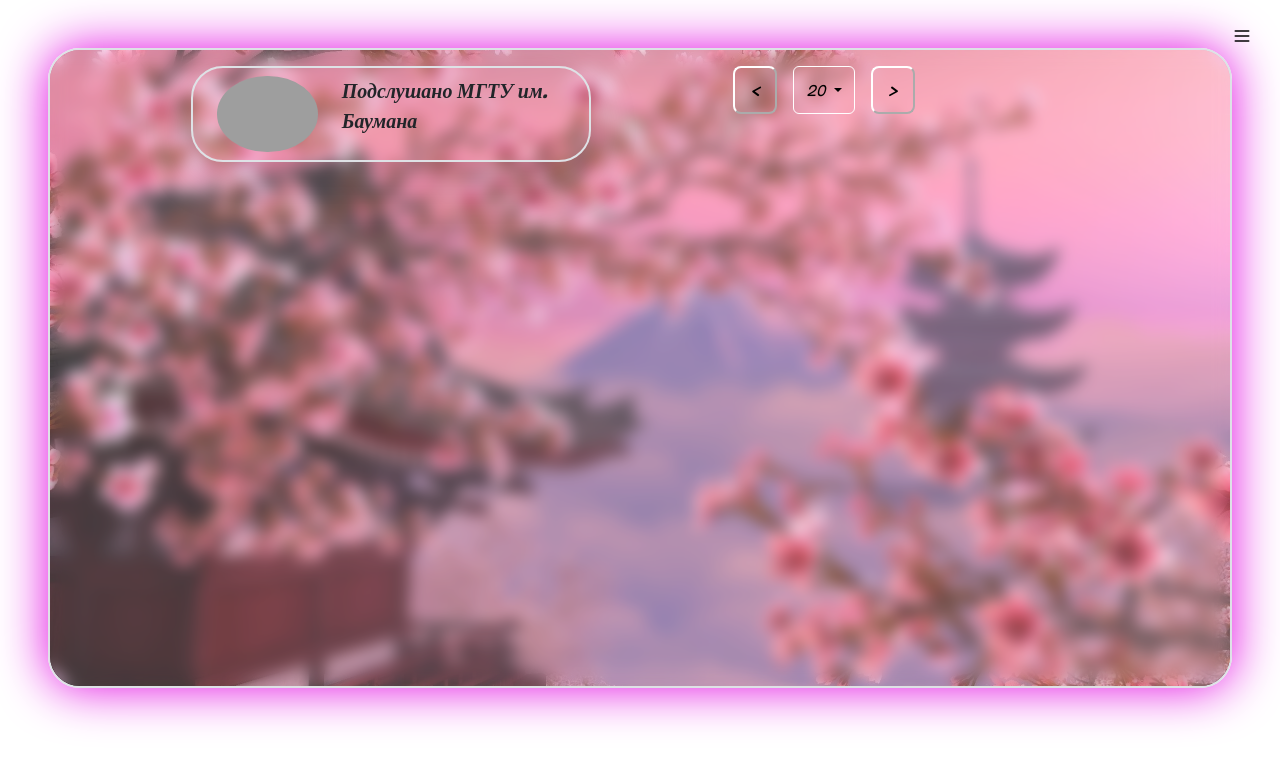
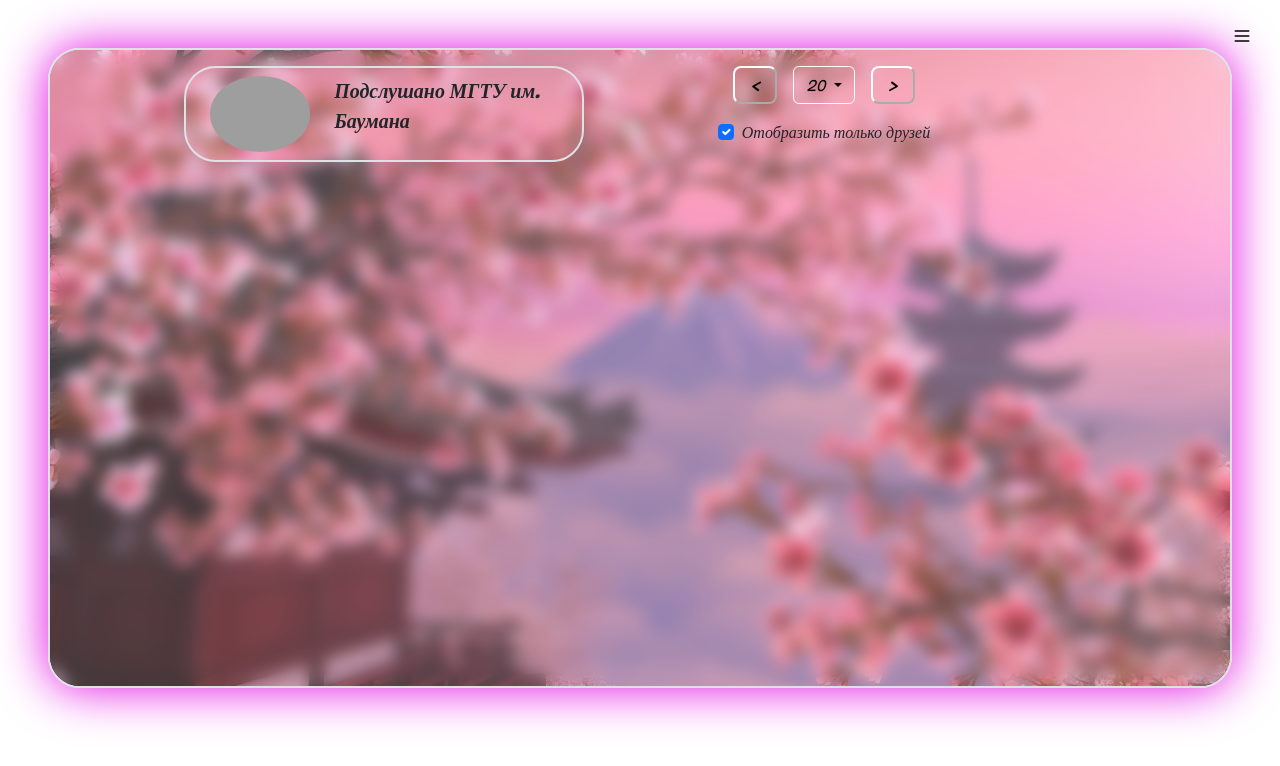
Before and after one commit to Robocotik/lab4, a website with bundled scripts: page index.html in a window 1280 px wide. Built offline with nearby package versions, Linux system fonts and the light colour scheme; no server answers; grey boxes are pictures that could not be loaded; files whose address does not match are found by name.

Commit message:
[FEAT] add checkbox

```diff
--- /dev/null
+++ b/components/CheckBox/index.js
@@ -0,0 +1,35 @@
+export class CheckBox {
+  constructor(parent, callback, count, offset, selected) {
+    this.parent = parent;
+    this.selected = selected;
+    this.callback = callback;
+    this.count = count;
+    this.offset = offset;
+  }
+
+  addOnClick = () => {
+    const check = document.querySelector('#flexCheckChecked');
+    check.addEventListener('click', () => {
+      this.selected = !this.selected;
+      this.callback(this.count, this.offset, this.selected? 'friends': '');
+      console.log(this.count, this.offset ,this.selected);
+    })
+  }
+
+  getHTML = () => {
+    return `
+        <div class="form-check">
+            <input class="form-check-input" type="checkbox" value=${this.selected} id="flexCheckChecked" checked>
+            <label class="form-check-label" for="flexCheckChecked">
+                Отобразить только друзей
+            </label>
+        </div>
+        `;
+  };
+
+  render() {
+    const html = this.getHTML();
+    this.parent.insertAdjacentHTML('beforeend', html);
+    this.addOnClick();
+  }
+}
--- a/components/Dropdown/index.js
+++ b/components/Dropdown/index.js
@@ -1,9 +1,10 @@
 import {NextButton} from '../Pagination/components/NextButton/index.js';
 import {PrevButton} from '../Pagination/components/PrevButton/index.js';
 export class Dropdown {
-  constructor(parent, value, offset, callback) {
+  constructor(parent, value, offset, onlyFriends, callback) {
     this.parent = parent;
     this.value = value;
+    this.onlyFriends = onlyFriends;
     this.callback = callback;
     this.offset = offset;
   }
@@ -15,14 +16,9 @@ export class Dropdown {
       const items = this.parent.querySelectorAll('.dropdown-item');
       items.forEach(item => item.classList.remove('active'));
 
-      // Добавляем класс active к выбранному элементу
       e.target.classList.add('active');
 
-      // Обновляем значение this.phrase и this.value
-      console.log(typeof this.value);
       this.value = Number(e.target.textContent);
-      console.log('Выбранное значение:', this.value, typeof this.value); // Для проверки
-
       // Перерендер компонента
       this.render();
     }
@@ -50,7 +46,6 @@ export class Dropdown {
   };
 
   render() {
-    // Удаляем старый HTML перед рендерингом нового
 
     const prevbtn = new PrevButton(this.parent);
     const nextBtn = new NextButton(this.parent);
@@ -58,30 +53,15 @@ export class Dropdown {
     this.parent.innerHTML = '';
     this.parent.insertAdjacentHTML('beforeend', this.getHTML());
 
-    prevbtn.render(this.callback, this.value, this.offset);
-    nextBtn.render(this.callback, this.value, this.offset);
+    prevbtn.render(this.callback, this.value, this.offset, this.onlyFriends);
+    nextBtn.render(this.callback, this.value, this.offset, this.onlyFriends);
 
-    // Добавляем обработчик события клика
     const dropdownItems = this.parent.querySelectorAll('.dropdown-item');
     dropdownItems.forEach(item => {
       item.addEventListener('click', this.onClick);
     });
 
-    // Вызываем коллбэк с текущим значением
-    console.log(
-      'drop before',
-      this.value,
-      typeof this.value,
-      this.offset,
-      typeof this.offset,
-    );
-    this.callback(this.value, this.offset);
-    console.log(
-      'drop after',
-      this.value,
-      typeof this.value,
-      this.offset,
-      typeof this.offset,
-    );
+    this.callback(this.value, this.offset, this.onlyFriends ? 'friends' : '');
+
   }
 }
--- a/components/Pagination/components/NextButton/index.js
+++ b/components/Pagination/components/NextButton/index.js
@@ -8,19 +8,18 @@ export class NextButton {
         `;
   };
 
-  PaginationOnClick = (update, count, offset) => {
+  PaginationOnClick = (update, count, offset, onlyFriends) => {
     const next = document.querySelector('#btn_next');
     next.addEventListener('click', () => {
       offset += count;
       console.log(count, typeof count, offset, typeof offset);
-      update(count, offset);
+      update(count, offset, onlyFriends ? 'friends' : '');
     });
   };
 
-
-  render(update, count, offset) {
+  render(update, count, offset, onlyFriends) {
     const html = this.getHTML();
     this.parent.insertAdjacentHTML('beforeend', html);
-    this.PaginationOnClick(update, count, offset);
+    this.PaginationOnClick(update, count, offset, onlyFriends);
   }
 }
--- a/components/Pagination/components/PrevButton/index.js
+++ b/components/Pagination/components/PrevButton/index.js
@@ -7,19 +7,18 @@ export class PrevButton {
             <button id = 'btn_prev' class = 'pag_item bg-transparent rounded-3 px-3 h-100 border-white'><</button>
         `;
   };
-  PaginationOnClick = (update, count, offset) => {
+  PaginationOnClick = (update, count, offset, onlyFriends) => {
     const prev = document.querySelector('#btn_prev');
     prev.addEventListener('click', () => {
       offset = offset - count >= 0 ? offset - count : 0;
       console.log(count, typeof count, offset, typeof offset);
-      update(count, offset);
+      update(count, offset, onlyFriends ? 'friends' : '');
     });
   };
 
-  render(update, count, offset) {
+  render(update, count, offset, onlyFriends) {
     const html = this.getHTML();
     this.parent.insertAdjacentHTML('afterbegin', html);
-    this.PaginationOnClick(update, count, offset);
-
+    this.PaginationOnClick(update, count, offset, onlyFriends);
   }
 }
--- a/modules/consts.js
+++ b/modules/consts.js
@@ -1,4 +1,4 @@
 export const groupId = 59336460;
 export const accessToken =
-  'f819e7fef819e7fef819e7fe67fb305860ff819f819e7fe9fb41d6f6e5ccd1c8ae7029e';
+  'vk1.a._n0or69AiG0p5LMWxINzKgyGCJRpH_WjIi_s8o6L3vInofjJqMX8g9Dury0KOHoE2vwE0Yg8APzaGFmILUQHiwHNbZeKAw5NGylhj-2Yb4lCjL_yNl_uHq8Y6kDALPlC5h8rRmyfZCO8yYaqHgN9snI8HFQOeJBVqq1HI3TlFwY-R6XZNgJ2zSo4Wz3piqsy';
 export const version = '5.199';
--- a/modules/urls.js
+++ b/modules/urls.js
@@ -10,8 +10,8 @@ class Urls {
     return `${this.url}/users.get?user_ids=${userId}&fields=photo_400_orig,bdate,city,about,activities,education,followers_count,last_seen,movies,music,universities&${this.commonInfo}`;
   }
 
-  getGroupMembers(groupId, count, offset) {
-    return `${this.url}/groups.getMembers?group_id=${groupId}&offset=${offset}&fields=photo_400_orig,online&count=${count}&${this.commonInfo}`;
+  getGroupMembers(groupId, count, offset, filter) {
+    return `${this.url}/groups.getMembers?group_id=${groupId}&offset=${offset}${filter != ''? `&filter=${filter}`:''}&fields=photo_400_orig,online&count=${count}&${this.commonInfo}`;
   }
 }
 
--- a/package.json
+++ b/package.json
@@ -1,5 +1,6 @@
 {
   "dependencies": {
+    "@vkid/sdk": "^2.4.1",
     "bootstrap": "^5.3.3"
   }
 }
--- a/pages/main/index.js
+++ b/pages/main/index.js
@@ -7,11 +7,13 @@ import {DefaultUsecaase} from '../../components/GroupCard/GroupCard.usecase.js';
 import {PersonPage} from '../person/index.js';
 import {Dropdown} from '../../components/Dropdown/index.js';
 import BurgerMenu from '../../src/icons/BurgerMenu.js';
+import {CheckBox} from '../../components/CheckBox/index.js';
 export class MainPage {
   constructor(parent) {
     this.parent = parent;
     this.usersToShow = 20;
     this.offset = 0;
+    this.onlyFriends = true;
   }
   get listRoot() {
     return document.getElementById('list-root');
@@ -34,8 +36,8 @@ export class MainPage {
   get dropdownRoot() {
     return document.getElementById('dropdown');
   }
-  get btnContainerRoot() {
-    return document.getElementById('btn_container');
+  get checkRoot() {
+    return document.getElementById('checkbox');
   }
 
   renderData(items) {
@@ -48,12 +50,15 @@ export class MainPage {
     this.addOnClick();
   }
 
-  getData = (count, offset) => {
-    ajax.get(urls.getGroupMembers(groupId, count, offset), data => {
-      this.listRoot.innerHTML = '';
-      this.listRootCol2.innerHTML = '';
-      this.renderData(data.response.items);
-    });
+  getData = (count, offset, onlyFriends) => {
+    ajax.get(
+      urls.getGroupMembers(groupId, count, offset, onlyFriends),
+      data => {
+        this.listRoot.innerHTML = '';
+        this.listRootCol2.innerHTML = '';
+        this.renderData(data.response.items);
+      },
+    );
   };
 
   onClick = e => {
@@ -102,8 +107,9 @@ export class MainPage {
             <div class = 'list' id="list-root"> </div>
             <div class = 'list mt-5' id="list-root-col2"> </div>
           </div>
-          <div id='dropdown' class = 'd-flex gap-3 justify-content-center align-items-start' style='height: 3rem;'>
-            <div id = 'btn_container'> </div>
+          <div class = 'd-flex flex-column gap-3 justify-content-start align-items-center' style='height: 3rem;'>
+            <div id='dropdown' class = 'd-flex gap-3 justify-content-center align-items-center' > </div>
+            <div id='checkbox'> </div>
           </div>
           </div>
         </div>
@@ -117,15 +123,17 @@ export class MainPage {
     const html = this.getHTML();
     this.parent.insertAdjacentHTML('beforeend', html);
     const groupCard = new GroupCard(this.blurRoot);
-
+    const checkBox = new CheckBox(this.checkRoot, this.getData, this.usersToShow, this.offset, this.onlyFriends);
     const dropdown = new Dropdown(
       this.dropdownRoot,
       this.usersToShow,
       this.offset,
+      this.onlyFriends,
       this.getData,
     );
 
     dropdown.render();
+    checkBox.render();
     groupCard.render(DefaultUsecaase);
   }
 }
```
Also changed, not shown: index.html (+1 -0 lines), 1 other file.
